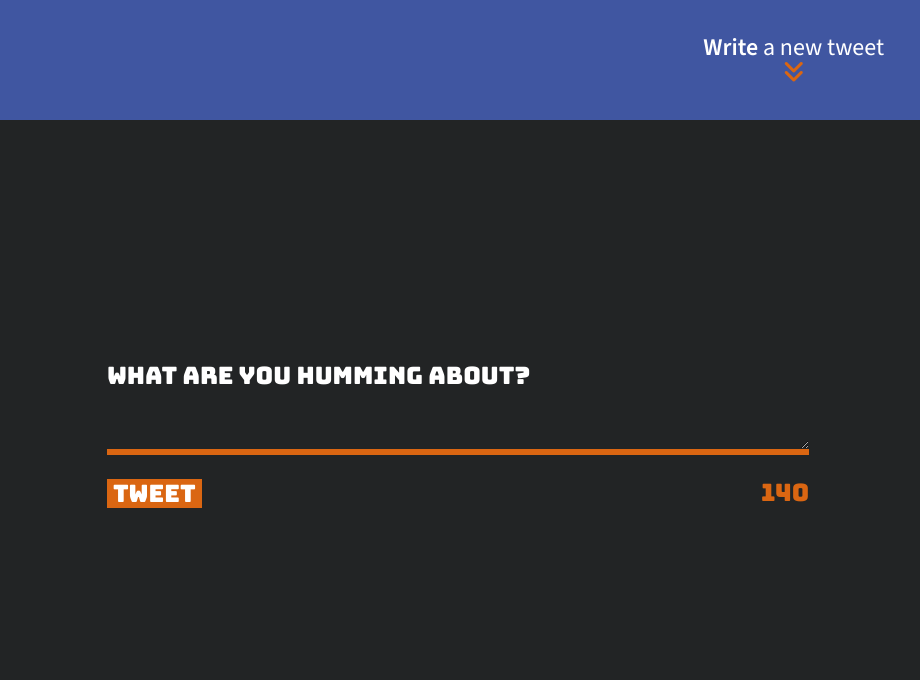
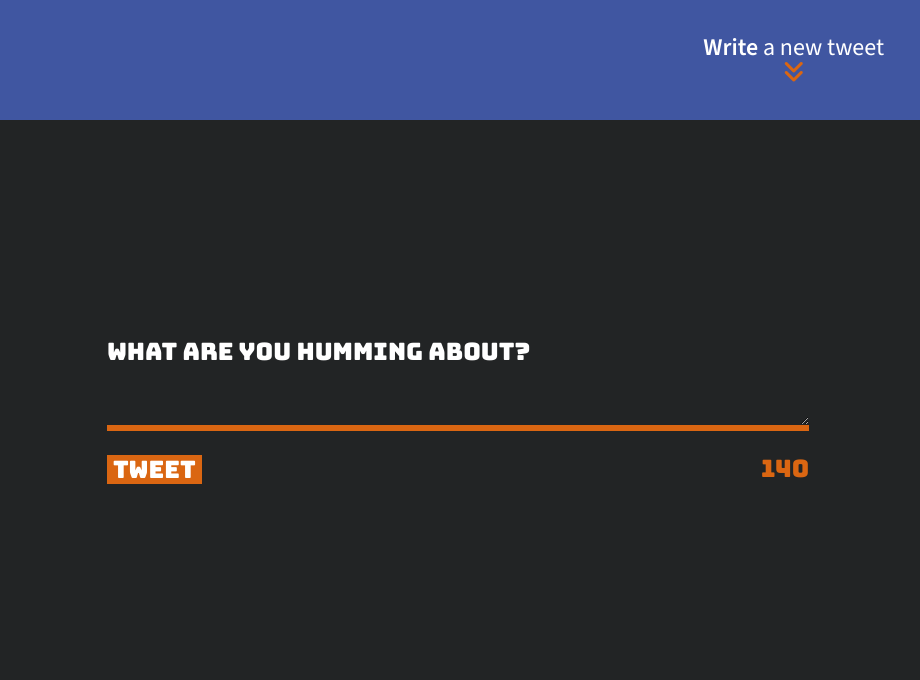
Before and after one commit to Setmaster/tweeter, a website: page public/index.html in a window 1280 px wide. Shown: the full height of the page, 360-1280 px from the left. Drawn offline with nearby package versions, Linux system fonts and the light colour scheme; files that its build step writes are made by us from their sources; no server answers.

Commit message:
add margin to main element's bottom for better looks

```diff
--- a/sass/layout.scss
+++ b/sass/layout.scss
@@ -39,7 +39,7 @@ body {
 main {
     width: 90%;
     background-color: $color-background;
-    margin: 0 auto;
+    margin: 0 auto 2em auto;
     display: flex;
     flex-direction: column;
     justify-content: center;
```
